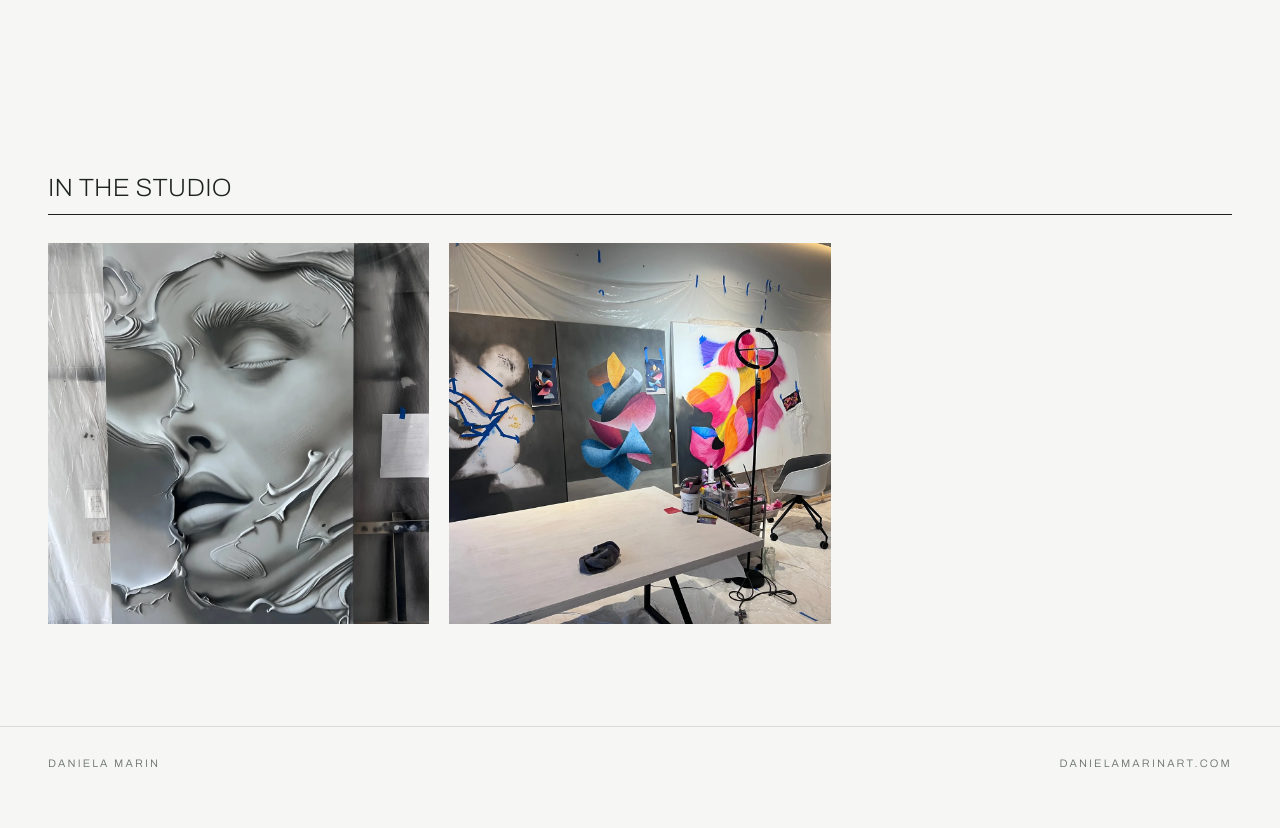
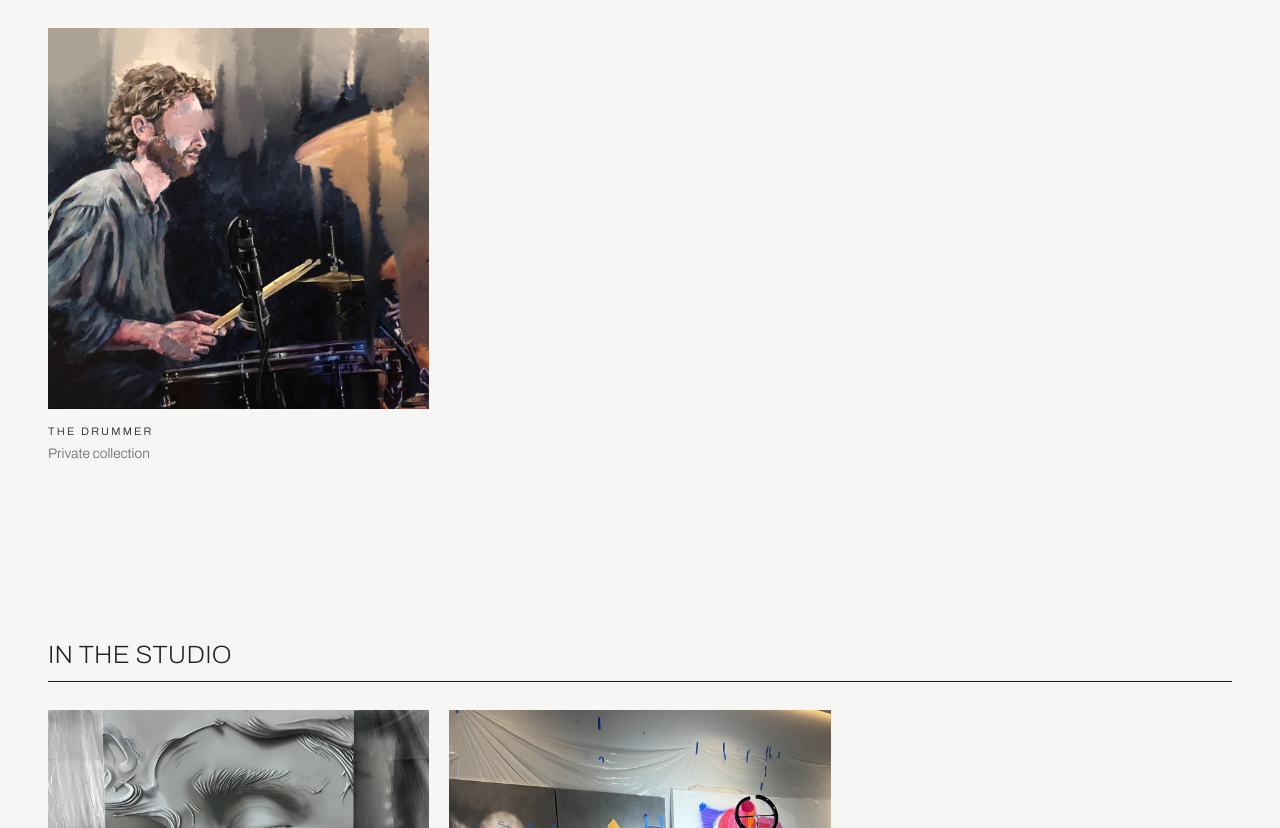
Before and after one commit to lmarinpa/Danielamarinart, a plain HTML site: page index.html in a window 1280 px wide. Shown: the part 4216-5044 px from the top of the page. Drawn offline with Linux system fonts and the light colour scheme.

Commit message:
Gallery: add drummer painting
Co-Authored-By: Claude Opus 5.5 <noreply@anthropic.com>
Claude-Session: https://claude.ai/code/session_01Kv33Con9dS6FLSeSNjqjQW

```diff
--- a/index.html
+++ b/index.html
@@ -496,6 +496,7 @@ footer.site .bar { display: flex; justify-content: space-between; gap: 12px; fle
       <figure class="zoom"><div class="ph"><img src="img/gal-blue-tears.webp" alt="Portrait in blue with dripping tears, Private collection" loading="lazy" decoding="async" style="object-position:50% 35%"></div><figcaption class="wall-label"><span class="t">Untitled</span><span>Private collection</span></figcaption></figure>
       <figure class="zoom"><div class="ph"><img src="img/gal-gray-profile.webp" alt="Gray profile portrait, Private collection" loading="lazy" decoding="async" style="object-position:50% 40%"></div><figcaption class="wall-label"><span class="t">Untitled</span><span>Private collection</span></figcaption></figure>
       <figure class="zoom"><div class="ph"><img src="img/gal-morning.webp" alt="Morning, Private collection" loading="lazy" decoding="async" style="object-position:22% 60%"></div><figcaption class="wall-label"><span class="t">Morning</span><span>Private collection</span></figcaption></figure>
+      <figure class="zoom"><div class="ph"><img src="img/gal-drummer.webp" alt="The Drummer, Private collection" loading="lazy" decoding="async" style="object-position:40% 40%"></div><figcaption class="wall-label"><span class="t">The Drummer</span><span>Private collection</span></figcaption></figure>
     </div>
   </section>
 
```
Also changed, not shown: img/gal-drummer.webp (added).
